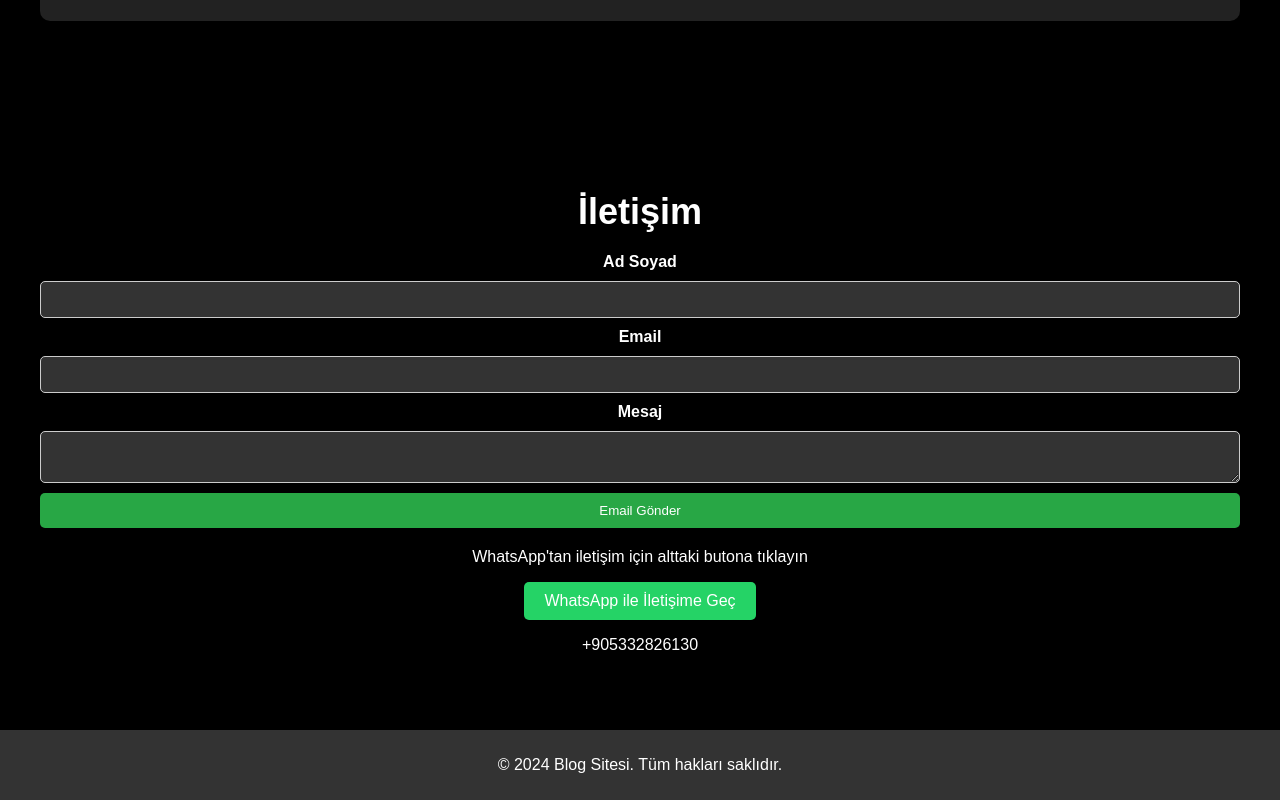
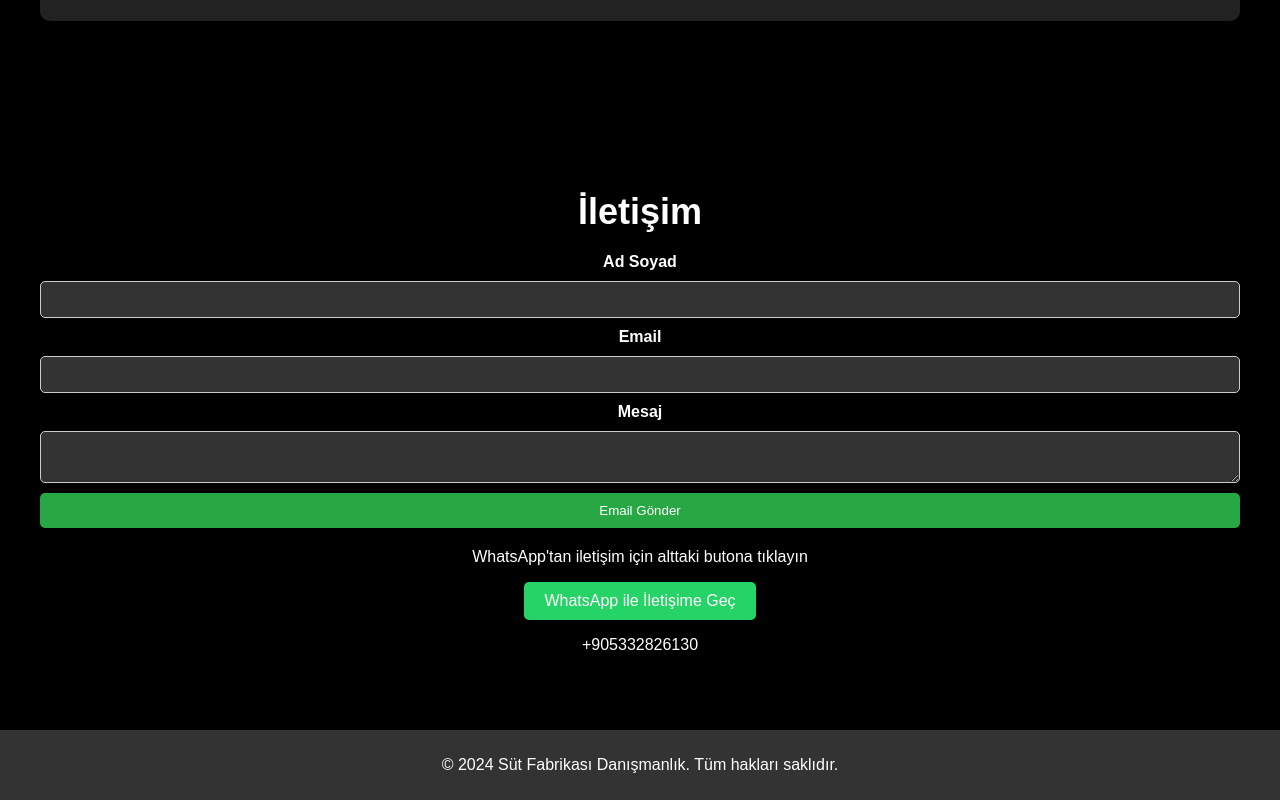
Before and after one commit to mkxtr/sutfabrikasidanismanlik, a plain HTML site: page index.html in a window 1280 px wide. Shown: the part 1849-2649 px from the top of the page. Drawn offline with Linux system fonts and the light colour scheme.

Commit message:
Update index.html

```diff
--- a/index.html
+++ b/index.html
@@ -99,7 +99,7 @@
 
     <!-- Footer -->
     <footer>
-        <p>© 2024 Blog Sitesi. Tüm hakları saklıdır.</p>
+        <p>© 2024 Süt Fabrikası Danışmanlık. Tüm hakları saklıdır.</p>
     </footer>
 
     <script>
```
